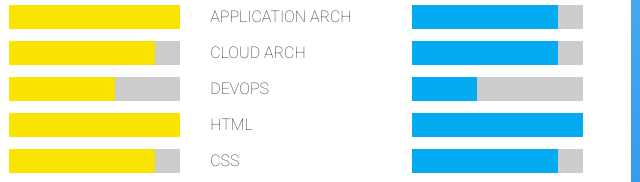
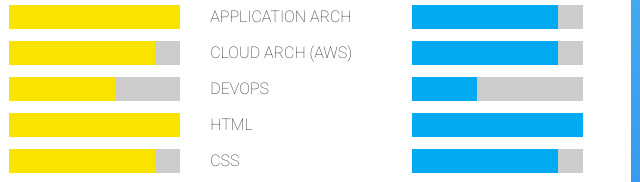
Before and after one commit to johngully/johngully.com, a plain HTML site: page index.html in a window 1280 px wide. Shown: the part 443-625 px from the top of the page, 579-1219 px from the left. Drawn offline with nearby package versions, Linux system fonts and the light colour scheme.

Commit message:
Modified Cloud to highlight AWS

```diff
--- a/index.html
+++ b/index.html
@@ -93,7 +93,7 @@
                 <div class="col-6 col-lg-7 col-xl-6 bar-name">Application Arch</div><div class="col-6 col-lg-5 col-xl-6 bar-80"></div>
               </div>
               <div class="row skill">
-                <div class="col-6 col-lg-7 col-xl-6 bar-name">Cloud Arch</div><div class="col-6 col-lg-5 col-xl-6 bar-80"></div>
+                <div class="col-6 col-lg-7 col-xl-6 bar-name">Cloud Arch (AWS)</div><div class="col-6 col-lg-5 col-xl-6 bar-80"></div>
               </div>
               <div class="row skill">
                 <div class="col-6 col-lg-7 col-xl-6 bar-name">DevOps</div><div class="col-6 col-lg-5 col-xl-6 bar-40"></div>
```
